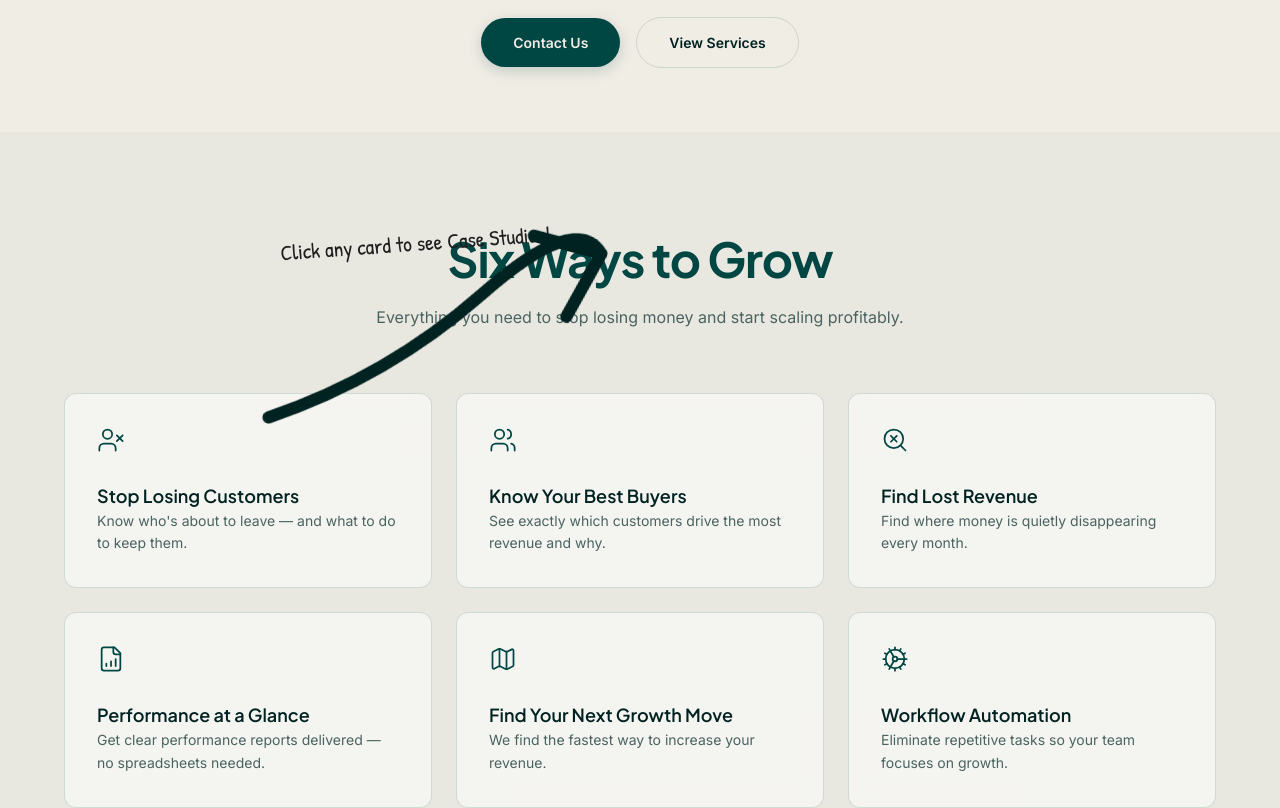
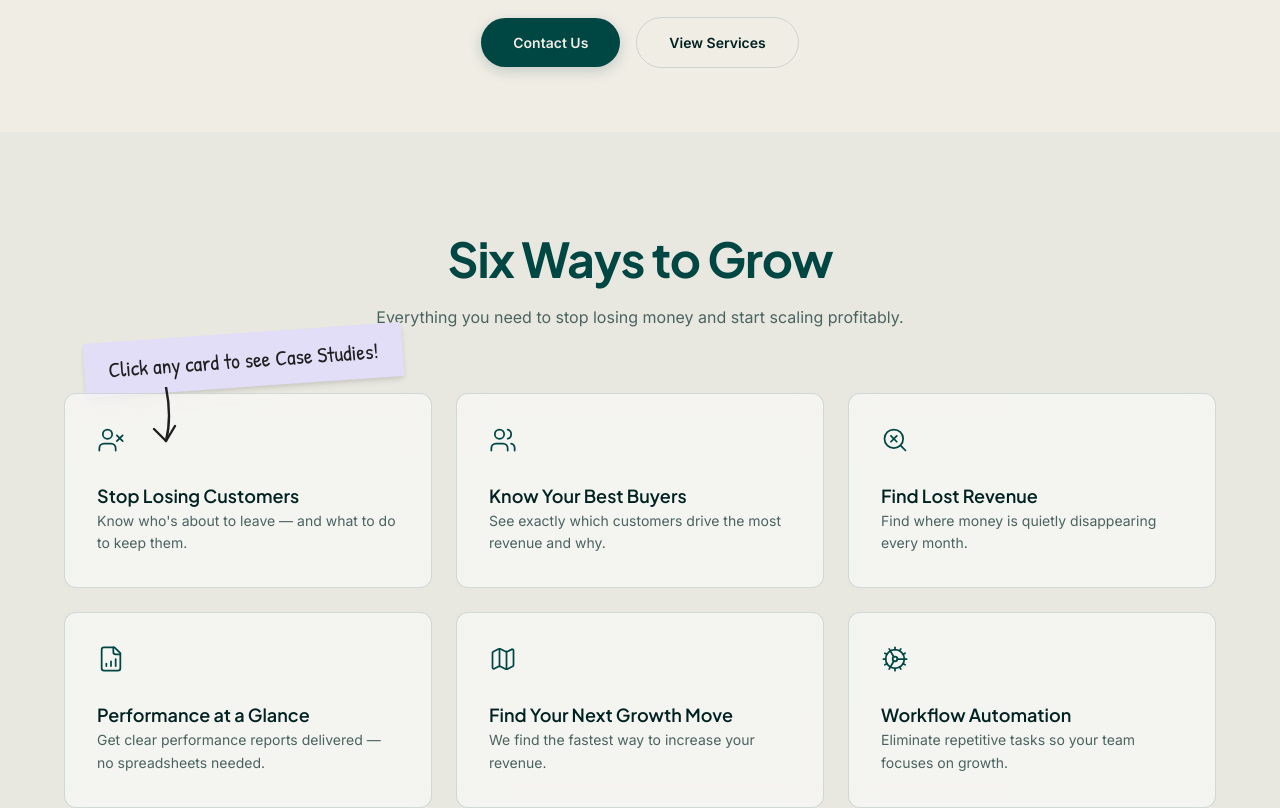
Before and after one commit to ali-zain-ai/Xelvant-site, a Next.js app: page / in a window 1280 px wide. Shown: the part 560-1368 px from the top of the page. Built offline with nearby package versions, Linux system fonts and the light colour scheme.

Commit message:
fix: complete rewrite of HandDrawnNote styles and placement to fix overlapping and broken tailwind classes

```diff
--- a/app/page.tsx
+++ b/app/page.tsx
@@ -175,11 +175,6 @@ export default function Home() {
       <section className="section px-6" style={{ background: "rgba(0, 70, 67, 0.03)" }}>
         <div className="container">
           <motion.div {...fadeUp(0)} className="text-center mb-16 relative max-w-3xl mx-auto">
-            {/* The Hand-Drawn Annotation */}
-            <div className="absolute -top-10 -right-10 md:-right-20 lg:-right-32 z-30 pointer-events-none transform scale-75 md:scale-100">
-              <HandDrawnNote text="Click any card to see Case Studies!" />
-            </div>
-
             <h2 className="font-display tracking-tight mb-4" style={{ fontSize: "clamp(32px, 4vw, 48px)", color: "var(--primary)", fontWeight: 700 }}>
               Six Ways to Grow
             </h2>
@@ -189,7 +184,12 @@ export default function Home() {
           </motion.div>
 
           <div className="relative max-w-5xl mx-auto">
-            <div className="grid grid-cols-1 md:grid-cols-3 gap-6 mb-16 relative z-0">
+            {/* The Hand-Drawn Annotation */}
+            <div className="absolute z-30 pointer-events-none" style={{ top: "-60px", left: "20px" }}>
+              <HandDrawnNote text="Click any card to see Case Studies!" />
+            </div>
+
+            <div className="grid grid-cols-1 md:grid-cols-3 gap-6 mb-16 relative z-0 mt-8">
               {services.map((s, i) => (
                 <motion.div key={i} {...fadeUp(0.1 * (i + 1))} className="h-full">
                   <Link href="#" className="block h-full group">
--- a/components/ui/HandDrawnNote.tsx
+++ b/components/ui/HandDrawnNote.tsx
@@ -15,22 +15,23 @@ export function HandDrawnNote({ text, className = "" }: HandDrawnNoteProps) {
         whileInView={{ opacity: 1 }}
         viewport={{ once: true }}
         transition={{ duration: 0.2 }}
-        className="absolute w-24 h-24 sm:w-32 sm:h-32 text-black"
+        className="absolute text-black"
         style={{
-          top: "-50px",
-          right: "-30px",
-          transform: "rotate(15deg)",
+          top: "100%",
+          left: "20%",
+          width: "60px",
+          height: "60px",
           zIndex: 10
         }}
         viewBox="0 0 100 100"
         fill="none"
         xmlns="http://www.w3.org/2000/svg"
       >
-        {/* The swooping arrow path */}
+        {/* The swooping arrow path pointing down */}
         <motion.path
-          d="M 10,80 Q 40,60 60,30 T 90,10"
-          stroke="currentColor"
-          strokeWidth="3.5"
+          d="M 30,0 Q 40,50 30,90"
+          stroke="#1f1f1f"
+          strokeWidth="4"
           strokeLinecap="round"
           fill="transparent"
           initial={{ pathLength: 0 }}
@@ -40,9 +41,9 @@ export function HandDrawnNote({ text, className = "" }: HandDrawnNoteProps) {
         />
         {/* Arrow head */}
         <motion.path
-          d="M 70,10 L 90,10 L 85,30"
-          stroke="currentColor"
-          strokeWidth="3.5"
+          d="M 10,70 L 30,90 L 45,65"
+          stroke="#1f1f1f"
+          strokeWidth="4"
           strokeLinecap="round"
           strokeLinejoin="round"
           fill="transparent"
@@ -57,10 +58,14 @@ export function HandDrawnNote({ text, className = "" }: HandDrawnNoteProps) {
       <motion.div
         initial={{ opacity: 0, scale: 0.8, rotate: 0 }}
         whileInView={{ opacity: 1, scale: 1, rotate: -4 }}
-        viewport={{ once: true, margin: "-50px" }}
+        viewport={{ once: true }}
         transition={{ duration: 0.5, ease: "easeOut", type: "spring", stiffness: 200, damping: 15 }}
-        className="bg-[#e4e2fa] px-6 py-4 shadow-sm inline-block whitespace-nowrap"
         style={{
+          backgroundColor: "#e2def8",
+          padding: "12px 24px",
+          boxShadow: "0 4px 6px -1px rgba(0, 0, 0, 0.1), 0 2px 4px -1px rgba(0, 0, 0, 0.06)",
+          display: "inline-block",
+          whiteSpace: "nowrap",
           fontFamily: "var(--font-patrick-hand)",
           fontSize: "1.35rem",
           color: "#1f1f1f",
```
